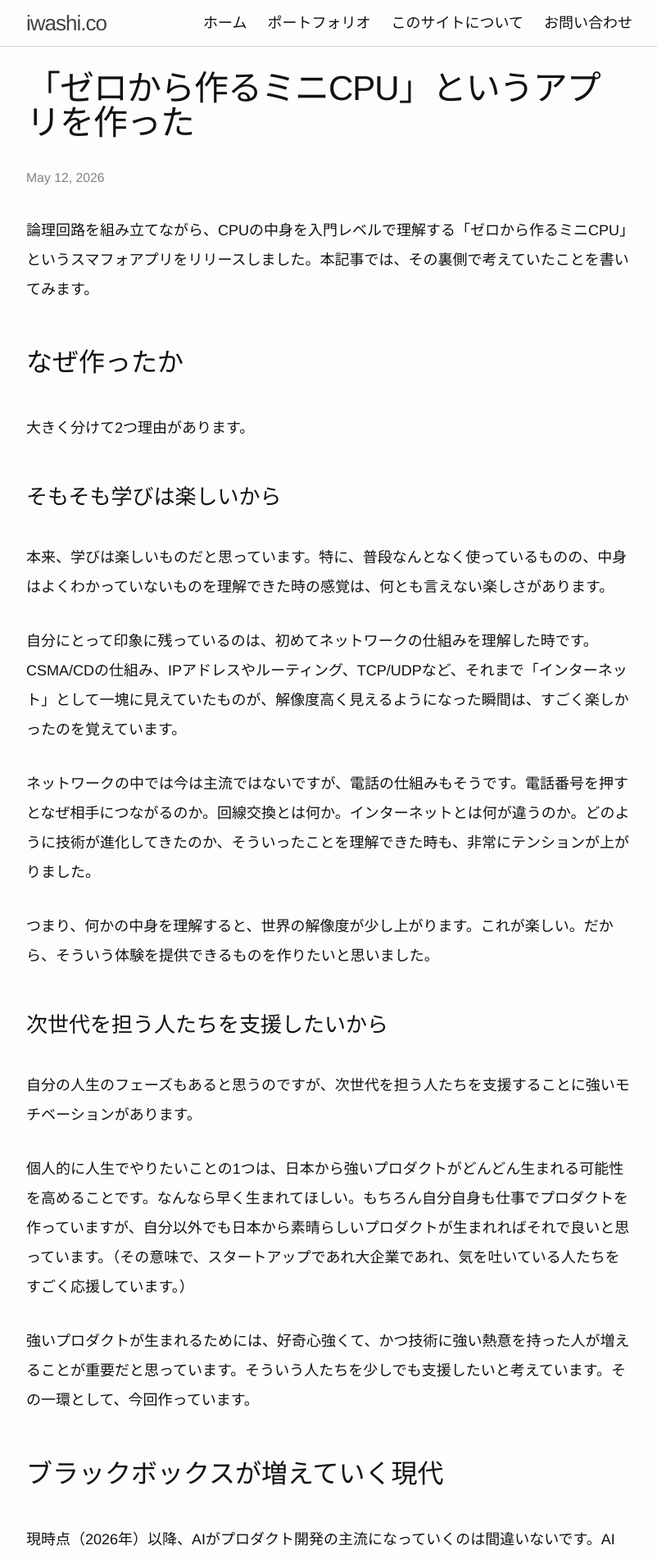
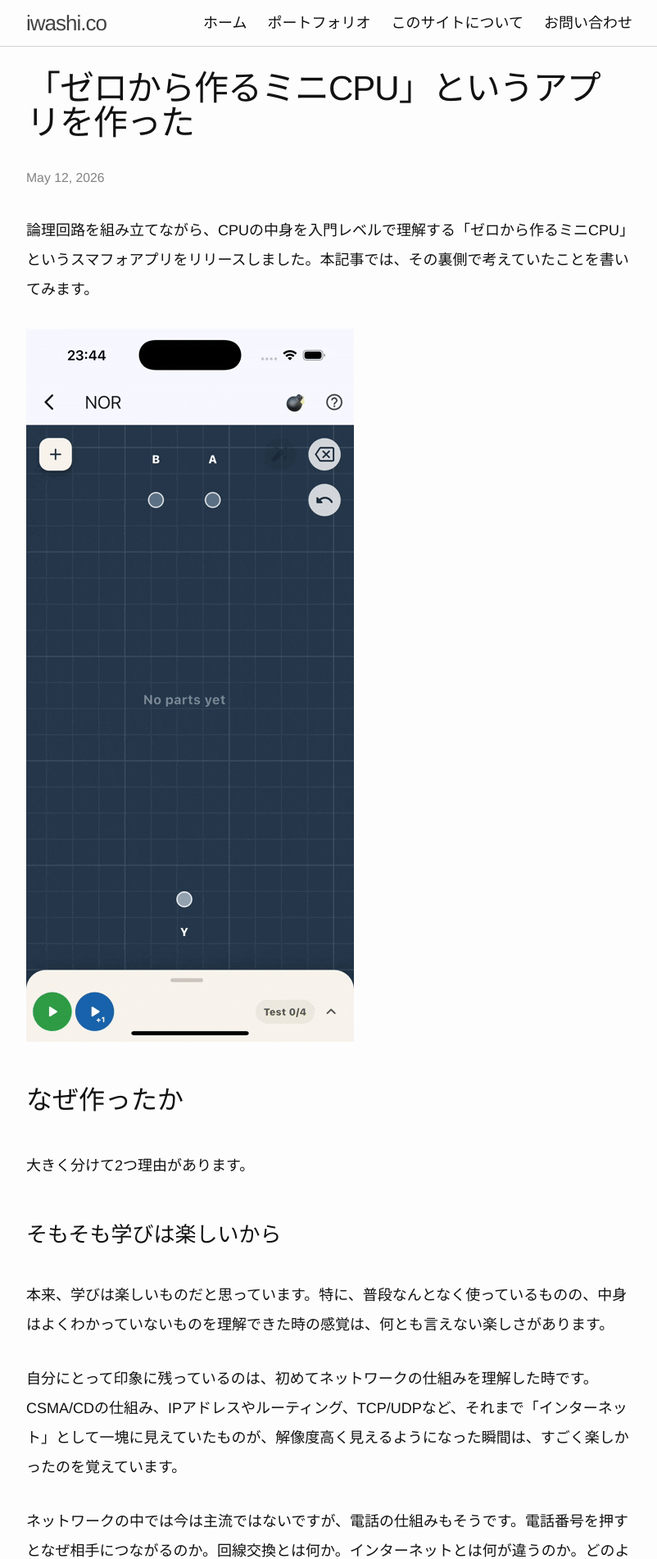
Before and after one commit to iwashi/iwashi.github.io, a Jekyll site: the page built from _posts/2026-05-12-cpu-from-scratch-app.md, in a window 1280 px wide. Shown: the top 1902 px of the page at 82% size, without its empty margins (238-1040 px from the left). Built offline with Jekyll 4.4.1, drawn with Linux system fonts in a browser that asks for light colours.

Commit message:
Add mini CPU app GIF

```diff
--- a/_posts/2026-05-12-cpu-from-scratch-app.md
+++ b/_posts/2026-05-12-cpu-from-scratch-app.md
@@ -10,6 +10,8 @@ ogp_title: |
 ---
 
 論理回路を組み立てながら、CPUの中身を入門レベルで理解する「ゼロから作るミニCPU」というスマフォアプリをリリースしました。本記事では、その裏側で考えていたことを書いてみます。
+
+![ゼロから作るミニCPUの動作映像](/assets/movies/minicpu.gif)
 
 ## なぜ作ったか
 
```
Also changed, not shown: assets/movies/minicpu.gif (added).
